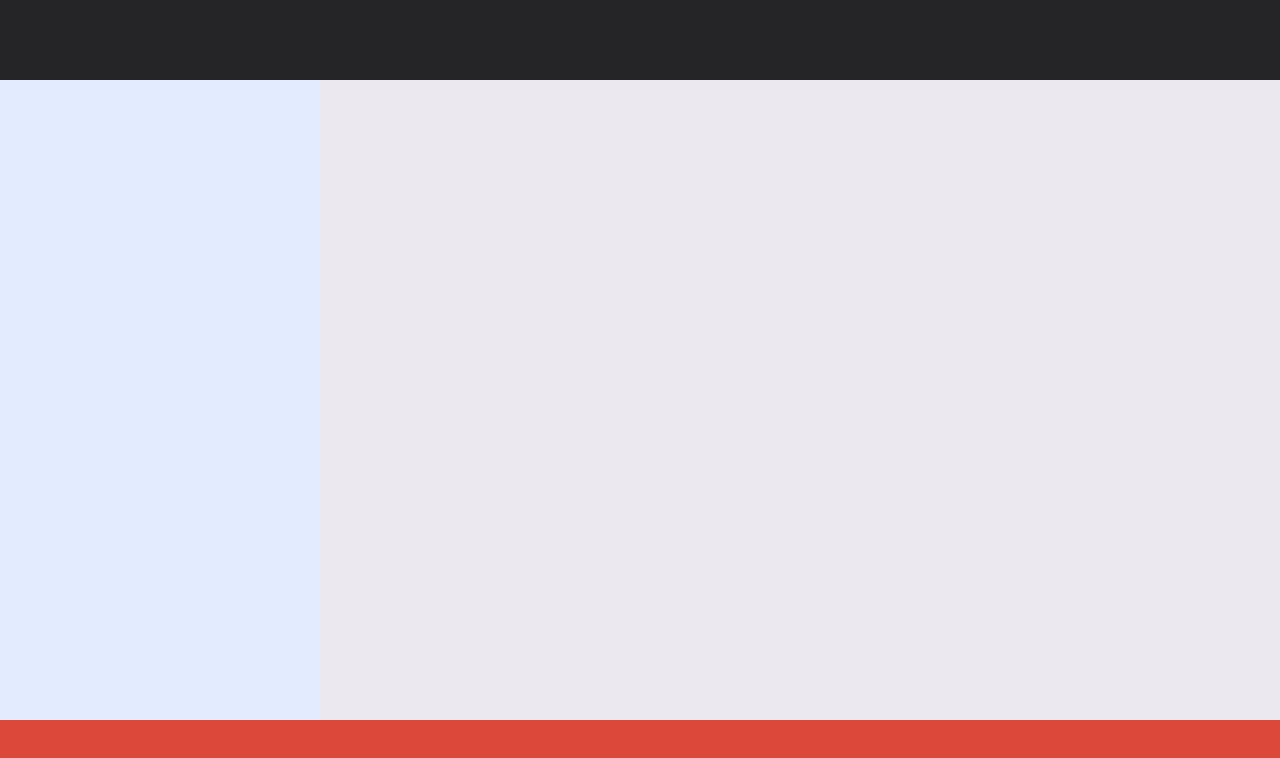
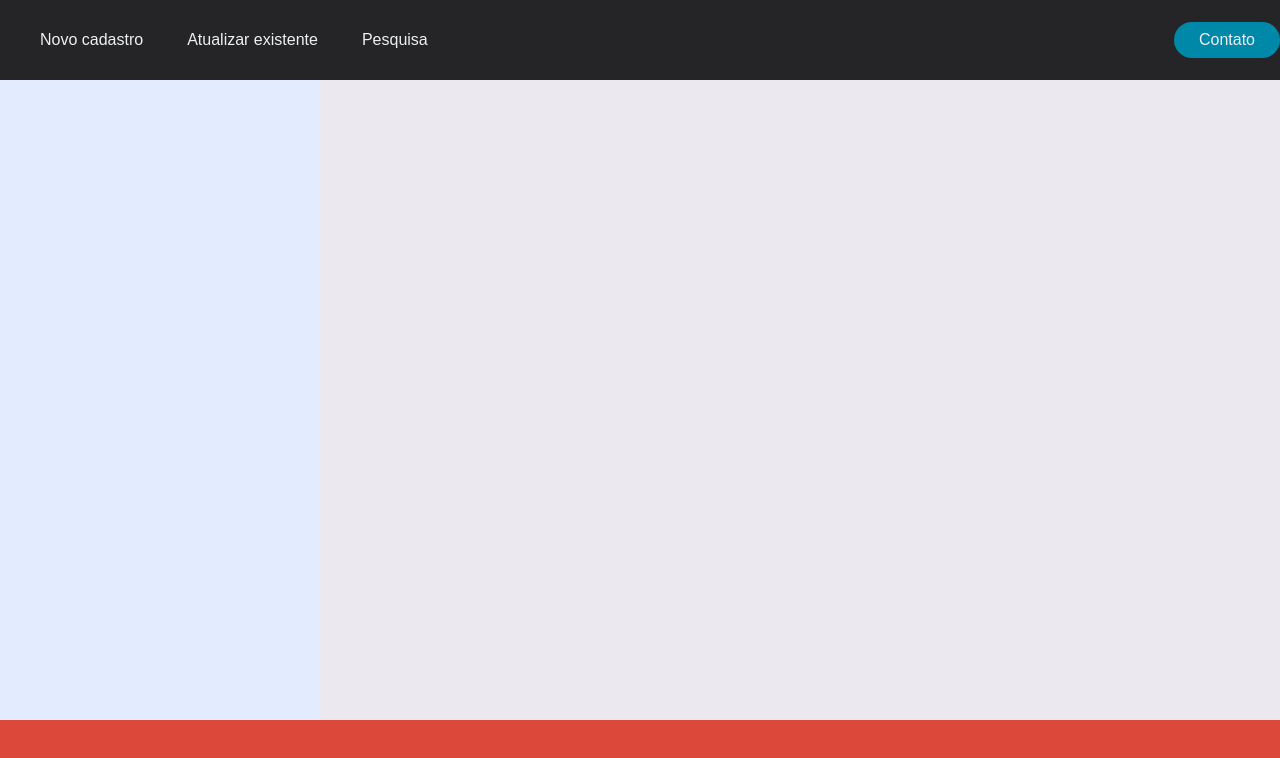
Before and after one commit to Douglas-Monteiro-Silva/access-control, a plain HTML site: page index.html in a window 1280 px wide. Drawn offline with Linux system fonts and the light colour scheme.

Commit message:
Added menubar

```diff
--- a/_css/style.css
+++ b/_css/style.css
@@ -36,3 +36,89 @@ footer {
                          "a m"
                          "f f";
 }
+
+@import url('https://fonts.googleapis.com/css2?family=Montserrat:ital,wght@0,400;1,500&family=Open+Sans&display=swap');
+
+/** * {
+    box-sizing: border-box;
+    margin: 0;
+    padding: 0;
+    background-color: #24252a;
+}
+*/
+li, a, button {
+    font-family: "Montserrat", sans-serif;
+    font-weight: 500;
+    font-size: 16px;
+    color: #edf0f1;
+    text-decoration: none;
+}
+/**
+header {
+    display: flex;
+    justify-content: space-between;
+    align-items: center;
+    padding: 30px 10%;
+}
+*/
+.logo {
+    cursor: pointer;
+    order: 3;
+    margin-left: auto;
+}
+
+nav {
+    order: 1;
+}
+
+.nav__links {
+    list-style: none;
+}
+
+.nav__links li {
+    display: inline-block;
+    padding: 0px 20px;
+}
+
+.nav__links li:nth-child(1) {
+    padding: 0 20px 0 0;
+}
+
+.nav__links li a {
+    transition: all 0.3s ease 0s;
+}
+
+.nav__links li a:hover {
+    color: #0088a9;
+}
+
+.cta {
+    order: 2;
+}
+
+button {
+    margin-left: 20px;
+    padding: 9px 25px;
+    background-color: rgba(0, 136, 169, 1);
+    border: none;
+    border-radius: 50px;
+    cursor: pointer;
+    transition: all 0.3s ease 0s;
+}
+
+button:hover {
+    background-color: rgba(0, 136m 169, 0.8);
+}
+
+.cadastro input {
+    display: block;
+    height: 25px;
+    width: 250px;
+    justify-content: space-between;
+    margin: 10px;
+}
+
+.cadastro button {
+    justify-content: space-between;
+    margin: 20px;
+}
--- a/index.html
+++ b/index.html
@@ -1,16 +1,31 @@
 <!DOCTYPE html>
-<html lang="en">
+<html lang="pt-br">
+
 <head>
-    <meta charset="utf-8" />
-    <link rel="stylesheet" href="_css/style.css" />
-    <title>Access Control</title>
+    <link rel="stylesheet" type="text/css" href="_css/style.css" />
+    <meta charset="UTF-8">
+    <title>Cadastros</title>
 </head>
+
 <body>
     <div class="container">
-        <header></header>
-        <main></main>
+        <header>
+            <nav>
+                <ul class="nav__links">
+                    <li><a href="#">Novo cadastro</a></li>
+                    <li><a href="#">Atualizar existente</a></li>
+                    <li><a href="#">Pesquisa</a></li>
+                </ul>
+            </nav>
+            <a class="cta" href="#"><button>Contato</button></a>
+        </header>
+        <main>
+            <div style="overflow-y: scroll; width: 100%; height: 100%;">
+                <table id="example" class="display" width="100%"></table>
+            </div>
+        </main>
         <aside></aside>
         <footer></footer>
-    </div>
 </body>
+
 </html>
```
